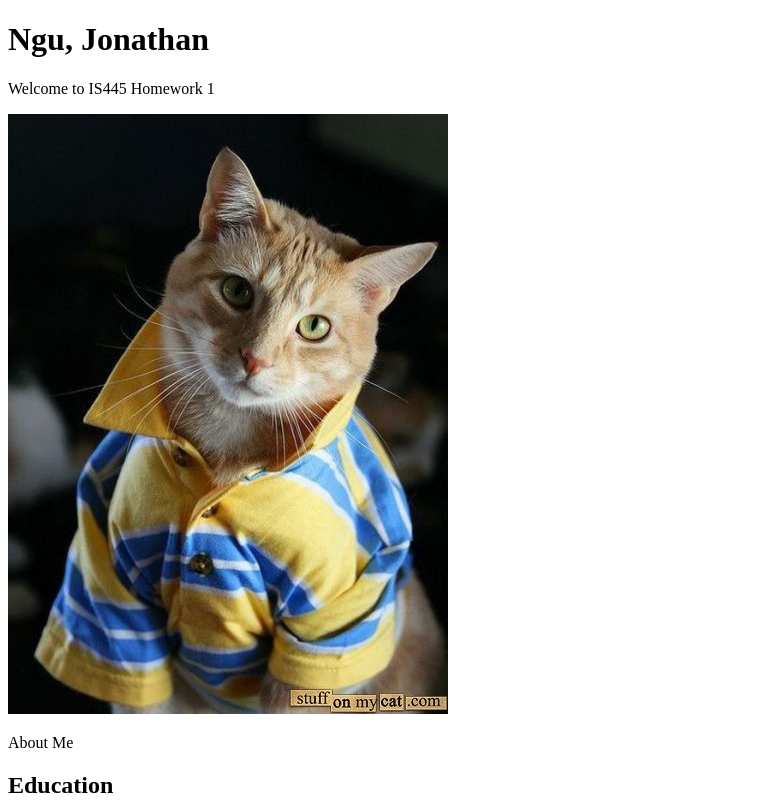
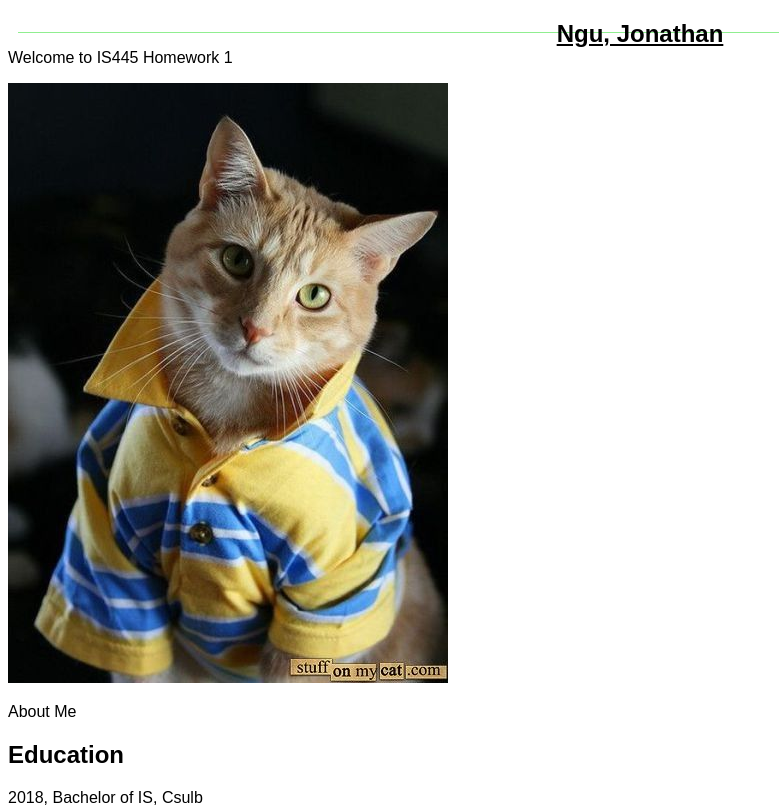
Before and after one commit to JonCsulb/IS445, a plain HTML site: page index.html in a window 1280 px wide. Shown: the top 810 px of the page, without its empty margins (0-779 px from the left). Drawn offline with Linux system fonts and the light colour scheme.

Commit message:
Most Updated after Merge Error

```diff
--- a/index.html
+++ b/index.html
@@ -9,15 +9,17 @@
 </head>
 
  <body>
-
+    <link rel="stylesheet" href="style.css">
 
      <header>
-         <h1>Ngu, Jonathan </h1>
-         <p>Welcome to IS445 Homework 1 </p>
+        <h2><strong>Ngu, Jonathan</strong></h2>   <!-- add span here if bottom line under border is desired-->
     </header>
 
 
+
+
     <main>
+        <p>Welcome to IS445 Homework 1 </p>
         <p><img src="images/catpic.jpg" alt="Picture of a Cat"></p>
 
         <span>About Me</span>
```
